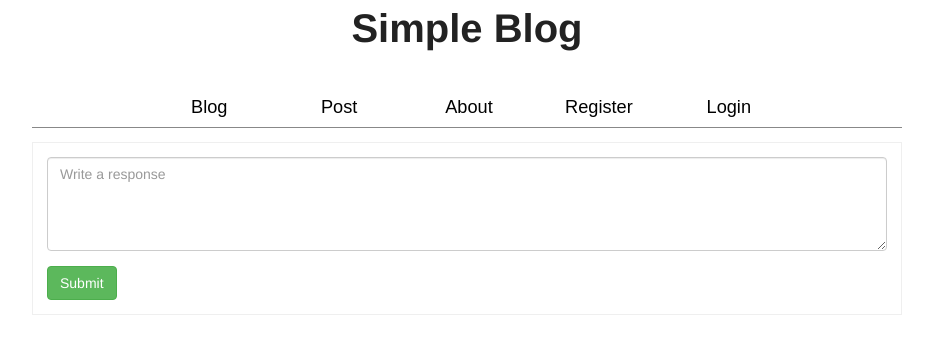
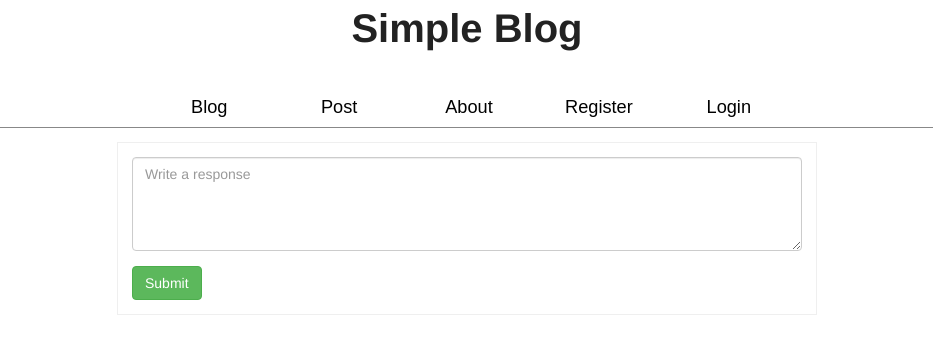
Before and after one commit to sonamoo/basicBlog, a Python web app: template templates/permalink.html in a window 1280 px wide. Shown: the top 354 px of the page, without its empty margins (173-1106 px from the left). Run offline with Jinja, Linux system fonts and the light colour scheme; the template is opened without the code that fills it, so the values that code supplies are empty; some libraries are stand-ins or nearby versions.

Commit message:
fixed the css. comments border, and the section size changed.

```diff
--- a/static/main.css
+++ b/static/main.css
@@ -1,7 +1,12 @@
 body {
 	font-family: Helvetica, Arial, sans-serif;
 	font-size: 14px;
-    max-width: 900px;
+
+
+}
+
+.main {
+    max-width: 700px;
     margin: 0 auto;
 
 }
@@ -126,17 +131,24 @@ a:hover {
     padding : 1em;
 }
 
-.comment-form {
+.comment-input {
     margin-top: 1em;
     border: 1px solid #efefef;
     padding: 1em
 }
 
+.comments {
+    padding: 1em;
+    border: 1px solid #efefef;
+    margin-top: 1em;
+}
+
+.comment-content {
+    font-size: 16px;
+    padding-top: 1em;
+
+}
+
 .notice {
     color : #005f5f;
 }
-
-.article-like-comment a {
-    margin-right: 20px
-
-}
--- a/templates/base.html
+++ b/templates/base.html
@@ -22,8 +22,10 @@
               </ul>
             </div>
         </header>
+        <section class="main">
         {% block content %}
         {% endblock %}
+        </section>
     </div>
 <script src="/bootstrap/jquery.min.js"></script>
 <script src="/bootstrap/bootstrap.min.js"></script>
--- a/templates/permalink.html
+++ b/templates/permalink.html
@@ -2,9 +2,9 @@
 
 {% block content %}
   {{article.render() | safe}}
-<div class="comment-form">
+<div class="comment-input">
     <div class ="row">
-        <div class="col-md-12 article-comment-form">
+        <div class="col-md-12">
             <form method="post" role="form">
                 <div class="form-group ">
                     <textarea name="comment" class="form-control" rows="4" placeholder="Write a response"></textarea>
@@ -33,7 +33,7 @@
 
         </div>
 
-        <div class="row article-content">
+        <div class="row comment-content">
             <div class="col-md-12 text-justify">
                 <a href="/blog/{{article.key().id()}}{{c.key().id()}}">
                     {{c.comment.replace('\n', '<br>') | truncate(300, end='.....') | safe}}
```
